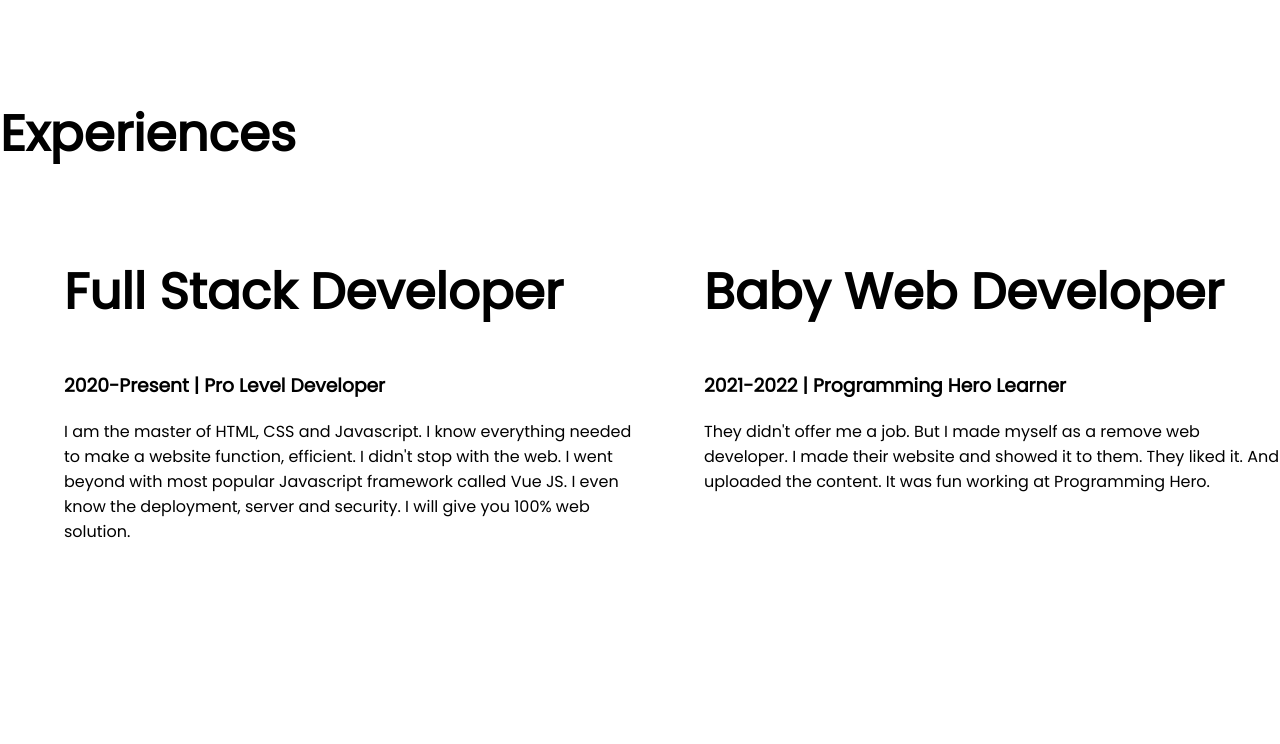
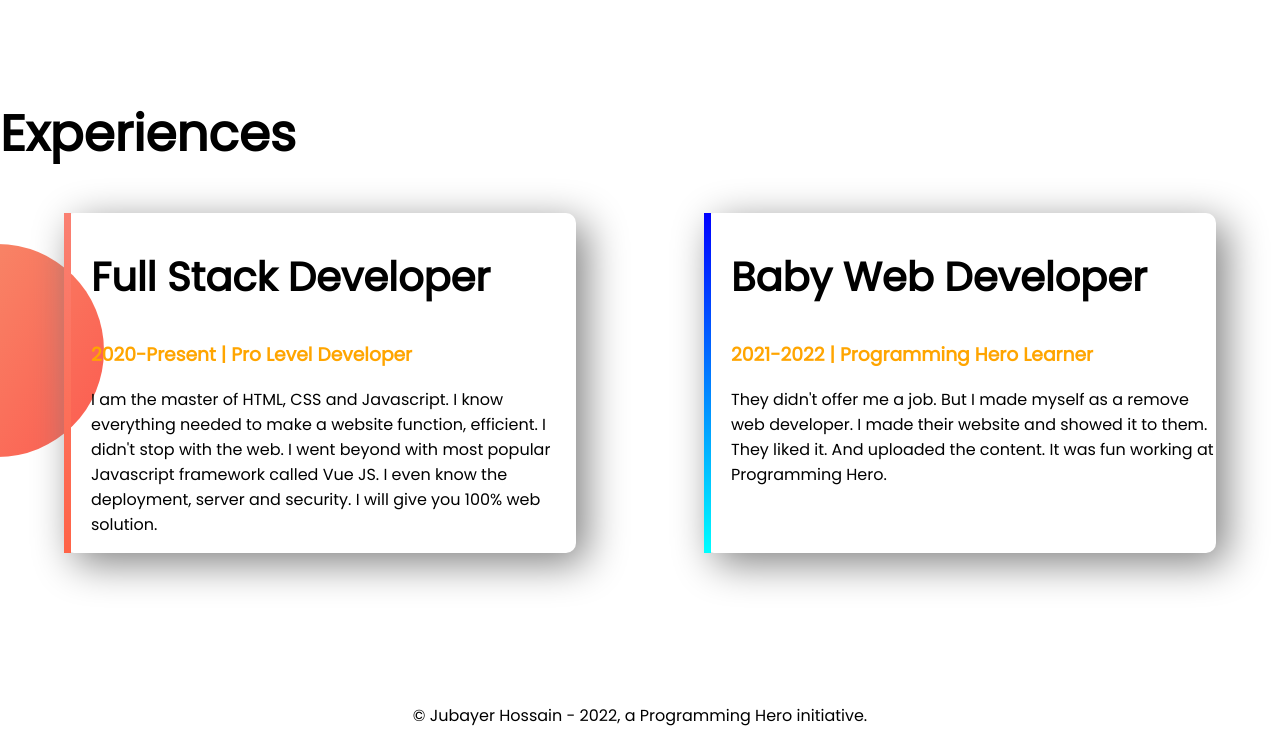
Before and after one commit to JubayerDev/developer-portfolio, a plain HTML site: page index.html in a window 1280 px wide. Shown: the part 1105-1849 px from the top of the page. Before the commit the page ends 1765 px from the top, so only its background shows below. Drawn offline with Linux system fonts and the light colour scheme.

Commit message:
webpage create done

```diff
--- a/index.html
+++ b/index.html
@@ -37,17 +37,20 @@
     <section class="experience-area">
         <h1>Experiences</h1>
         <div class="flexible-container">
-            <div class="half-width">
-                <h1>Full Stack Developer</h1>
-                <h3>2020-Present | Pro Level Developer</h3>
+            <div id="full-stack-exp" class="experience-item">
+                <h2>Full Stack Developer</h2>
+                <h3 class="orange-color">2020-Present | Pro Level Developer</h3>
                 <p>I am the master of HTML, CSS and Javascript. I know everything needed to make a website function, efficient. I didn't stop with the web. I went beyond with most popular Javascript framework called Vue JS. I even know the deployment, server and security. I will give you 100% web solution.</p>
             </div>
-            <div class="half-width">
-                <h1>Baby Web Developer</h1>
-                <h3>2021-2022 | Programming Hero Learner</h3>
+            <div id="web-dev-exp" class="experience-item">
+                <h2>Baby Web Developer</h2>
+                <h3 class="orange-color">2021-2022 | Programming Hero Learner</h3>
                 <p>They didn't offer me a job. But I made myself as a remove web developer. I made their website and showed it to them. They liked it. And uploaded the content. It was fun working at Programming Hero.</p>
             </div>
         </div>
     </section>
+    <footer>
+        <p>© Jubayer Hossain - 2022, a Programming Hero initiative.</p>
+    </footer>
 </body>
 </html>
--- a/style.css
+++ b/style.css
@@ -5,6 +5,9 @@ body{
 }
 h1{
     font-size: 50px;
+}
+h2{
+    font-size: 40px;
 }
 .orange-color{
     color: orange;
@@ -42,3 +45,31 @@ h1{
     background-repeat: no-repeat;
     background-position: right;
 }
+.experience-item{
+    width: 40%;
+    margin-left: 5%;
+    margin-right: 5%;
+    border-radius: 10px;
+    padding-left: 20px;
+    box-shadow: 10px 10px 40px gray;
+}
+.experience-area{
+    background-image: url(images/exp-bg.png);
+    background-repeat: no-repeat;
+    background-position: left;
+}
+#web-dev-exp{
+    border-left: 7px solid;
+    border-image: linear-gradient(blue, cyan);
+    border-image-slice: 1;
+    margin-bottom: 50px;
+}
+#full-stack-exp{
+    border-left: 7px solid;
+    border-image: linear-gradient(salmon, tomato);
+    border-image-slice: 1;
+    margin-bottom: 50px;
+}
+footer p{
+    text-align: center;
+}
```
Also changed, not shown: images/my-bg.png (deleted), images/my-bg2.png (deleted), 4 other files.
